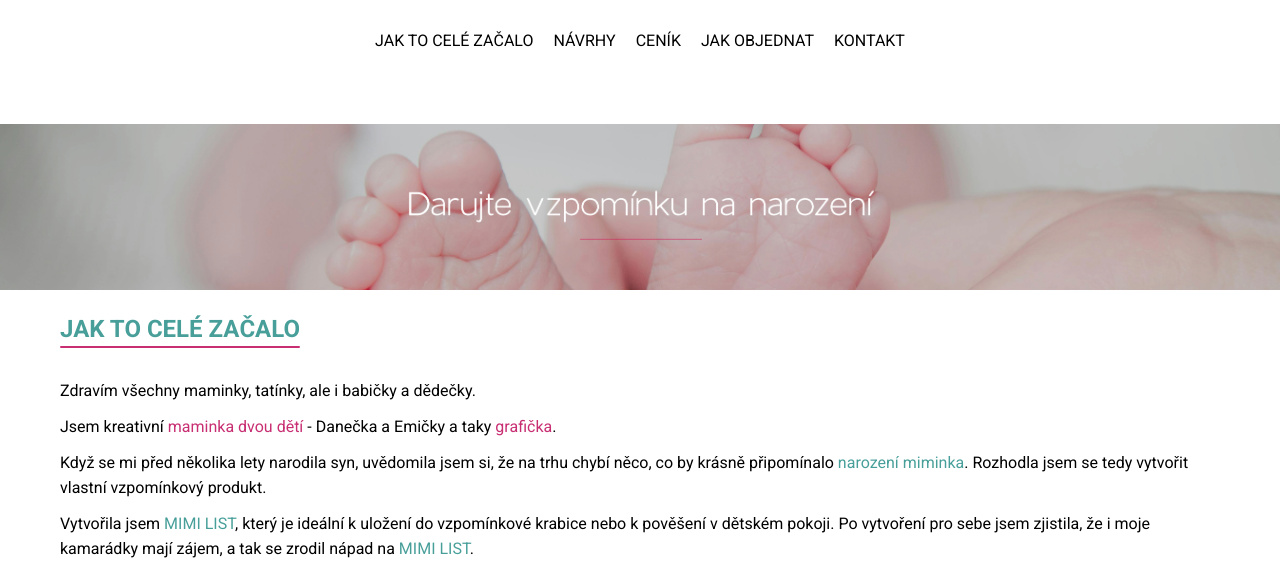
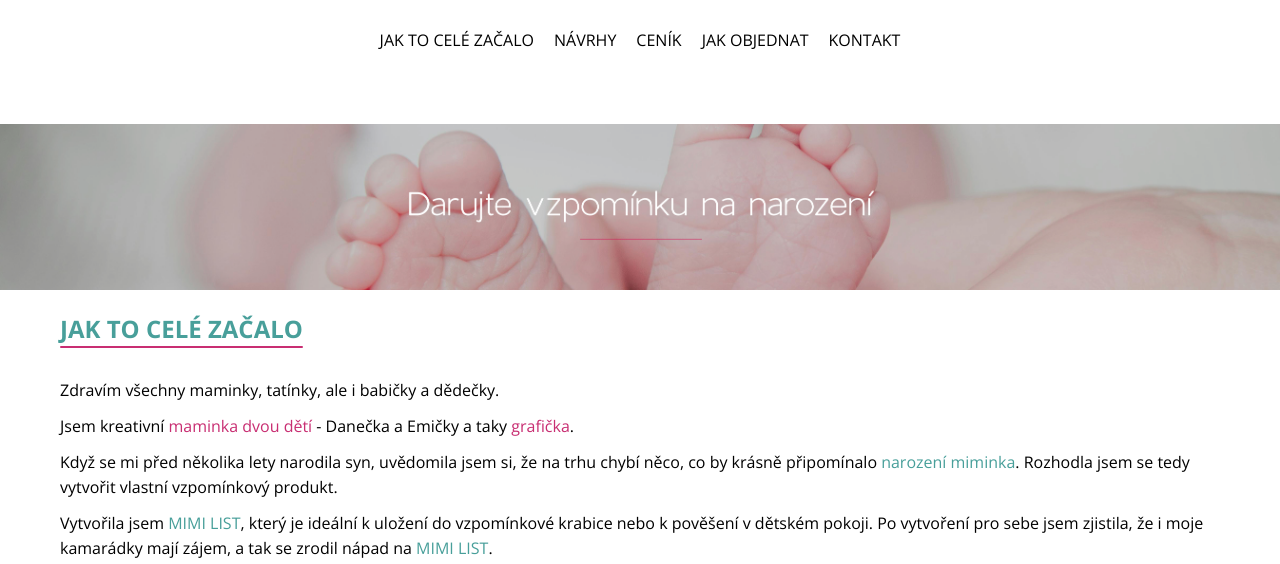
Before and after one commit to smelikmartin/mimilist, a website: page index.html in a window 1280 px wide. Shown: the part 236-800 px from the top of the page. Drawn offline with nearby package versions, Linux system fonts and the light colour scheme.

Commit message:
Change font from Roboto to OpenSans

```diff
--- a/css/style.scss
+++ b/css/style.scss
@@ -2,7 +2,7 @@
 $background-color: #ffffff;
 $main-green: #489f9a;
 $main-pink: #c82e72;
-$font-stack: 'Roboto', sans-serif;
+$font-stack:  'Open Sans', sans-serif;
 
 * {
     margin: 0;
--- a/index.html
+++ b/index.html
@@ -5,7 +5,7 @@
     <meta name="viewport" content="width=device-width, initial-scale=1.0">
     <meta http-equiv="X-UA-Compatible" content="ie=edge">
     <title>MimiList.cz</title>
-    <link href="https://fonts.googleapis.com/css2?family=Roboto:wght@400;700&display=swap" rel="stylesheet">
+    <link href="https://fonts.googleapis.com/css2?family=Open+Sans:wght@400;700&display=swap" rel="stylesheet">
     <link rel="stylesheet" href="css/style.css">
     <link rel="icon" type="image/png" sizes="32x32" href="img/favicon_32.png">
 </head>
```
Also changed, not shown: css/style.css, 1 other file.
